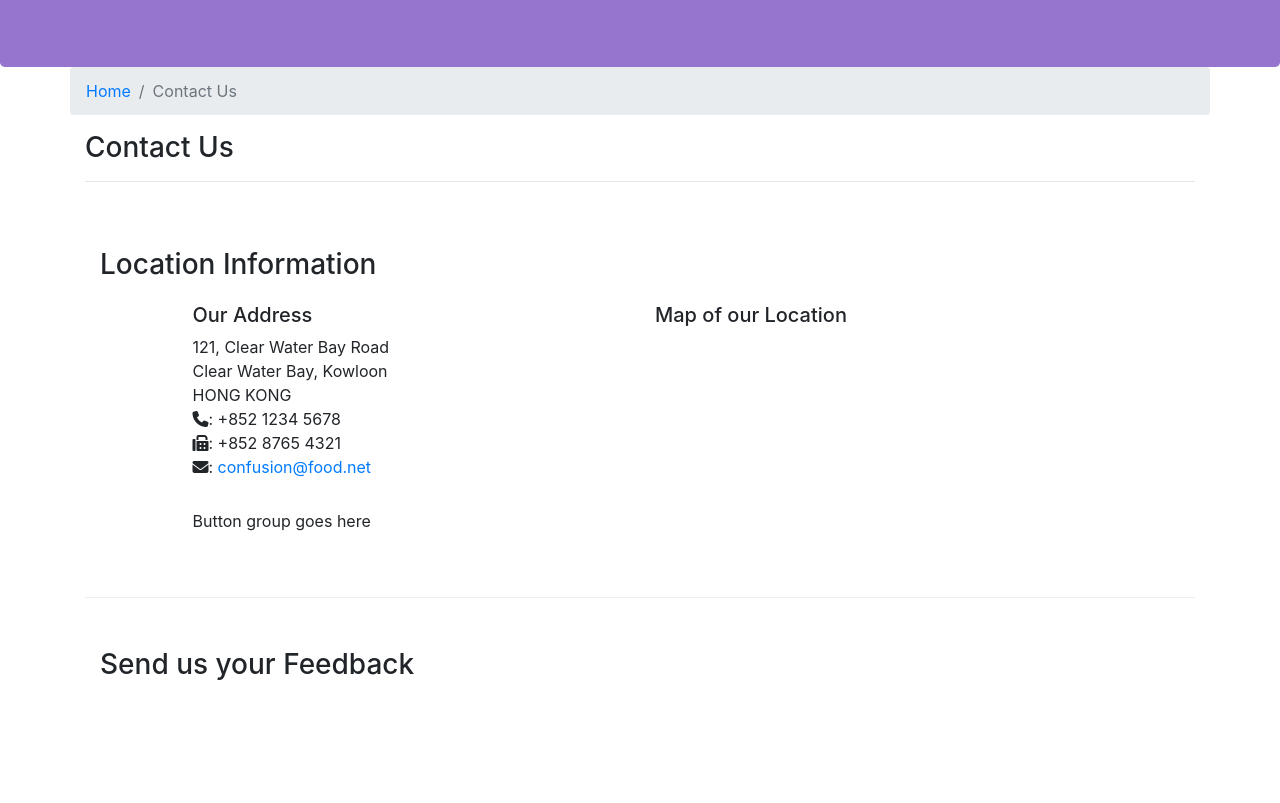
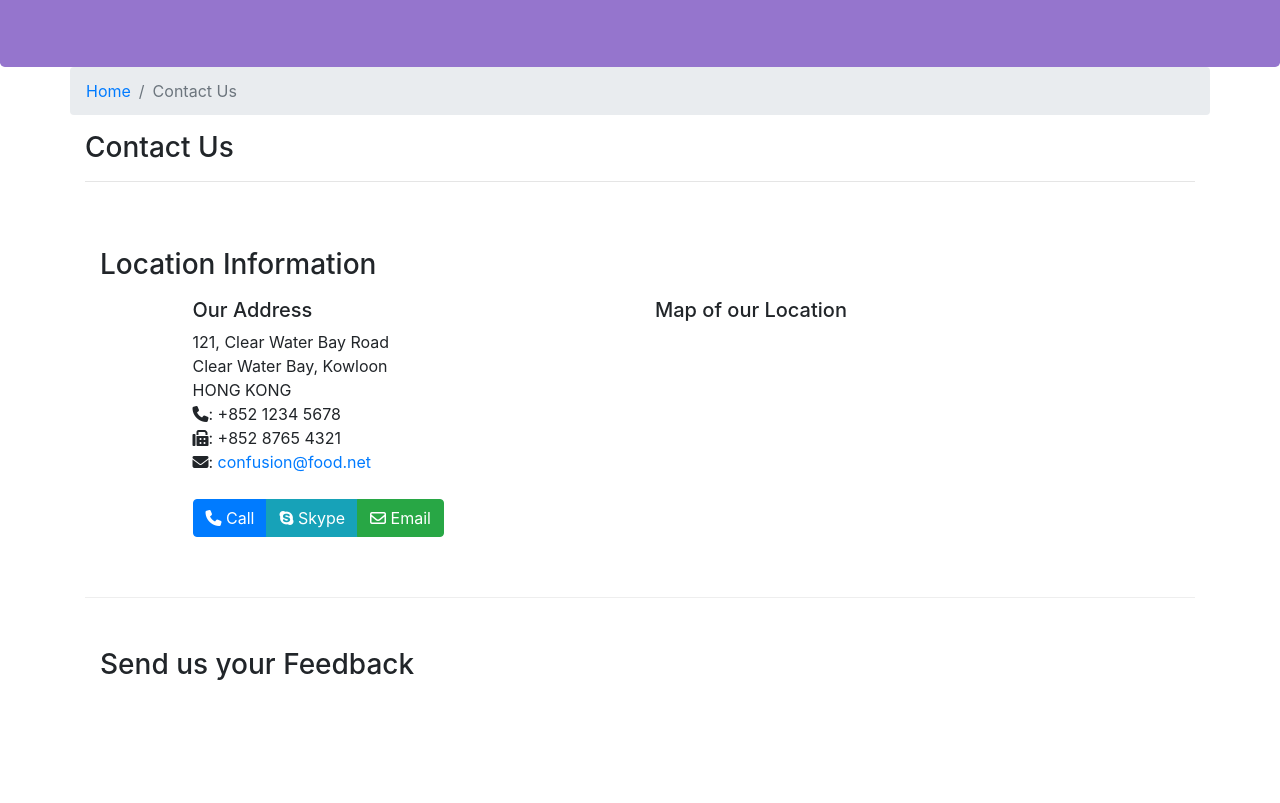
Before and after one commit to yahmed-mohammad/Bootstrap4, a plain HTML site: page conFusion/contactus.html in a window 1280 px wide. Shown: the part 267-1070 px from the top of the page. Drawn offline with nearby package versions, Linux system fonts and the light colour scheme.

Commit message:
Bootstrap buttons added to the contact us page

```diff
--- a/conFusion/contactus.html
+++ b/conFusion/contactus.html
@@ -79,7 +79,14 @@
                 <h5>Map of our Location</h5>
             </div>
             <div class="col-12 col-sm-11 offset-sm-1">
-                Button group goes here
+                <div class="btn-group" role="group">
+                    <a role="button" class="btn btn-primary" href="tel:+85212345678">
+                        <i class="fa fa-phone"></i> Call</a>
+                    <a role="button" class="btn btn-info">
+                        <i class="fa fa-skype"></i> Skype</a>
+                    <a role="button" class="btn btn-success" href="mailto:confusion@food.net">
+                        <i class="fa fa-envelope-o"></i> Email</a>
+                </div>
             </div>
         </div>
 
```
